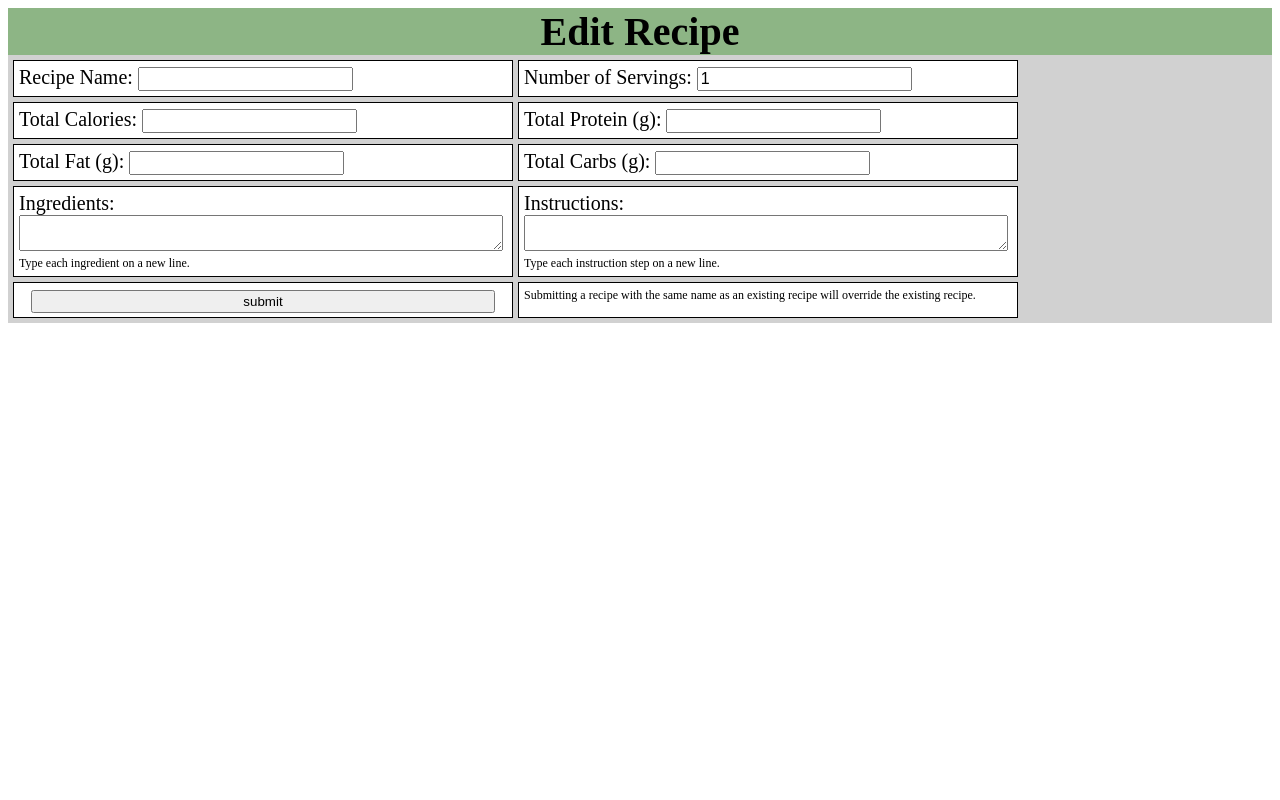
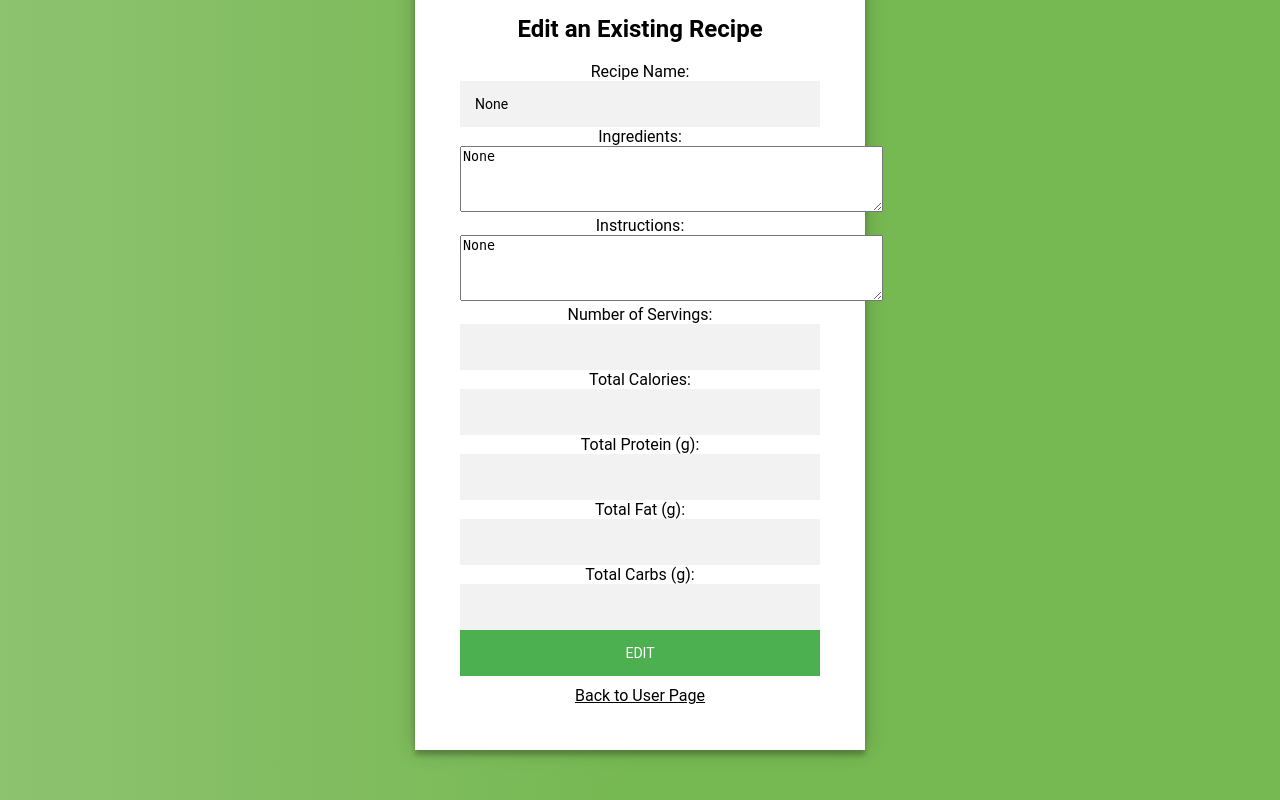
Before and after one commit to CharliePenner/Group11, a Flask app: page /editRecipe in a window 1280 px wide. Run offline with Flask 3, Linux system fonts and the light colour scheme; parts of the project's set-up code (start-up, migrations or seed data) failed here and were passed over.

Commit message:
edit_recipe.html now functional

```diff
--- a/templates/edit_recipe.html
+++ b/templates/edit_recipe.html
@@ -2,96 +2,50 @@
 <!DOCTYPE html>
 <html lang="en">
 <head>
-    <meta charset="utf-8">
-    <!--<meta name="viewport" content="width=device-width, initial-scale=1.0">-->
+    <meta charset="UTF-8">
+    <meta name="viewport" content="width=device-width, initial-scale=1.0">
+    <link rel="stylesheet" href="../static/css/addRecipe.css">
     <title>Edit Recipe</title>
-    <style>
-        input[type="text"] {
-            font-size: 16px
-        }
-        input[type="number"] {
-            font-size: 16px;
-        }
-        textarea {
-            width: 98%;
-        }
-        .head1 {
-            font-size: 40px;
-            background-color: #8db585;
-            font-weight: bold;
-            text-align: center;
-        }
-        .grid-container {
-            display: grid;
-            grid-template-columns: minmax(auto, 500px) minmax(auto, 500px);
-            grid-column-gap: 5px;
-            grid-row-gap: 5px;
-            padding: 5px;
-            background-color: #d1d1d1;
-        }
-        .grid-item {
-            border: 1px solid #000000;
-            padding: 5px;
-            font-size: 20px;
-            /*text-align: right;*/
-            background-color: #ffffff;
-        }
-    </style>
 </head>
 <body>
-    <form action="{{url_for('editRecipe', username=username)}}">
-        <div class="head1">
-            Edit Recipe
-        </div>
-        <div class="grid-container">
-            <div class="grid-item">
+    <div class="form-container">
+        <h2>Edit an Existing Recipe</h2>
+        <form action="{{ url_for('editRecipe', username=username) }}" method="POST">
+
             Recipe Name:
-                <input type="text" name="Recipe Name" required>
-            </div>
-            <div class="grid-item">
+            <input type="text" name="Recipe Name" value="{{ targetName }}" required><br>
+
+            <label for="Ingredients">Ingredients:</label><br>
+            <textarea id="Ingredients" name="Ingredients" rows="4" cols="50">{{ targetIngredients }}</textarea><br>
+
+            <label for="Instructions">Instructions:</label><br>
+            <textarea id="Instructions" name="Instructions" rows="4" cols="50">{{ targetInstructions }}</textarea><br>
+
             Number of Servings:
-                <input type="number" name="Servings" value="1">
-            </div>
-            <div class="grid-item">
+            <input type="number" min="0" step="0.25" name="Servings" value="{{ targetServings }}"><br>
+
             Total Calories:
-                <input type="number" name="Calories">
-            </div>
-            <div class="grid-item">
+            <input type="number" min="0" step="1" name="Calories" value="{{ targetCalories }}"><br>
+
             Total Protein (g):
-                <input type="number" name="Protein">
-            </div>
-            <div class="grid-item">
+            <input type="number" min="0" step="0.1" name="Protein" value="{{ targetProtein }}"><br>
+
             Total Fat (g):
-                <input type="number" name="Fat">
-            </div>
-            <div class="grid-item">
+            <input type="number" min="0" step="0.1" name="Fat" value="{{ targetFat }}"><br>
+
             Total Carbs (g):
-                <input type="number" name="Carbs">
-            </div>
-            <div class="grid-item">
-                <label for="Ingredients">Ingredients:</label><br>
-                <textarea id="Ingredients" name="Ingredients"></textarea>
-                <div style="font-size: 12px">
-                    Type each ingredient on a new line.
-                </div>
-            </div>
-            <div class="grid-item">
-                <label for="Instructions">Instructions:</label><br>
-                <textarea id="Instructions" name="Instructions"></textarea>
-                <div style="font-size: 12px">
-                    Type each instruction step on a new line.
-                </div>
-            </div>
-            <div class="grid-item" style="text-align: center">
-                <input type="submit" value="submit" style="width: 95%; height: 95%">
-            </div>
-            <div class="grid-item" style="font-size: 12px">
-                Submitting a recipe with the same name as an existing recipe will override the existing recipe.
-            </div>
-        </div>
+            <input type="number" min="0" step="0.1" name="Carbs" value="{{ targetCarbs }}"><br>
+
             <!-- Hidden input field to carry the username information -->
             <input type="hidden" name="username" value="{{ username }}">
 
+            <!-- Hidden input field to carry the edited recipe's original name -->
+            <input type="hidden" name="targetName" value="{{ targetName }}">
+
+            <button type="submit">Edit</button>
+            <br>
+            <a href="{{ url_for('user_page', username=username) }}">Back to User Page</a>
         </form>
+    </div>
 </body>
 </html>
```
Lines whose indentation alone changed are shown as unchanged.
